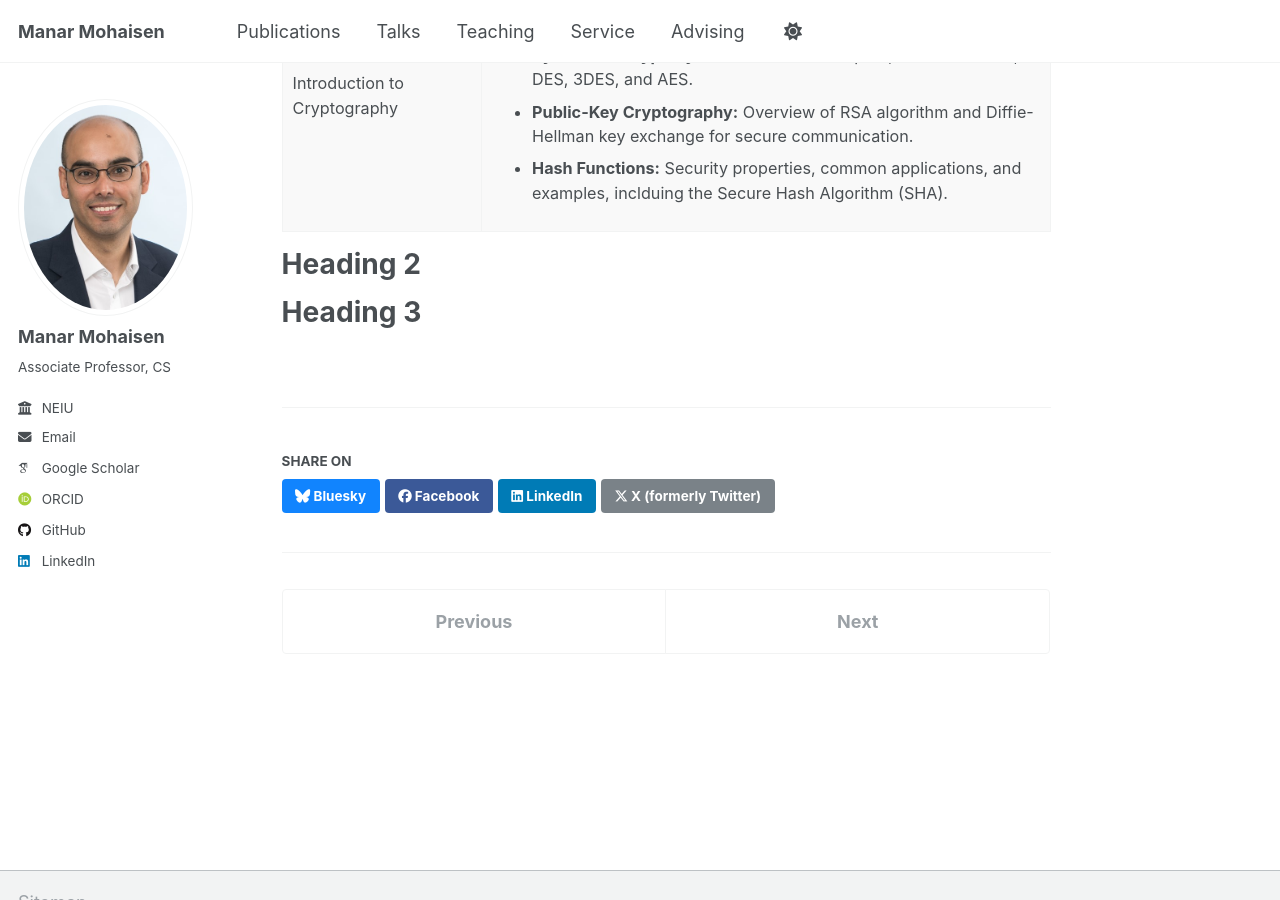
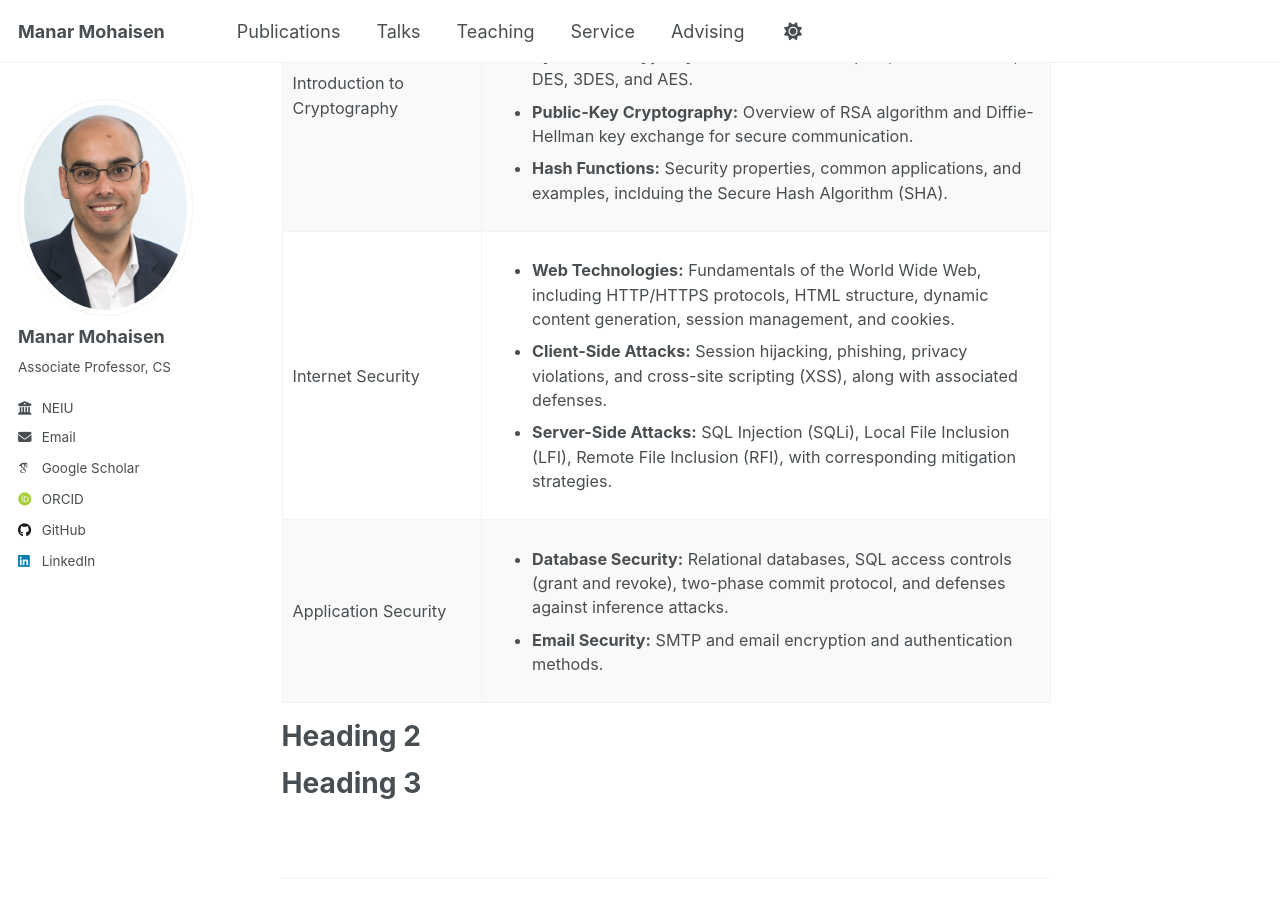
Before and after one commit to manarmohaisen/manarmohaisen.github.io, a Jekyll site: the page built from _teaching/cs360.md, in a window 1280 px wide and 900 px high, scrolled down 2380 px. Built offline with Jekyll 4.4.1, drawn with Linux system fonts in a browser that asks for light colours; some web fonts are replaced; a script that is not in the unit is left out.

Commit message:
Update cs360.md

```diff
--- a/_teaching/cs360.md
+++ b/_teaching/cs360.md
@@ -100,6 +100,25 @@ Content
 </ul>
       </td>
     </tr>
+    <tr style="background-color: #ffffff;">
+      <td style="padding: 10px;">Internet Security</td>
+      <td style="padding: 10px;">
+    <ul>
+  <li><strong>Web Technologies:</strong> Fundamentals of the World Wide Web, including HTTP/HTTPS protocols, HTML structure, dynamic content generation, session management, and cookies.</li>
+  <li><strong>Client-Side Attacks:</strong> Session hijacking, phishing, privacy violations, and cross-site scripting (XSS), along with associated defenses.</li>
+  <li><strong>Server-Side Attacks:</strong> SQL Injection (SQLi), Local File Inclusion (LFI), Remote File Inclusion (RFI), with corresponding mitigation strategies.</li>
+</ul>
+      </td>
+    </tr>
+     <tr style="background-color: #f9f9f9;">
+      <td style="padding: 10px;">Application Security</td>
+      <td style="padding: 10px;">
+        <ul>
+  <li><strong>Database Security:</strong> Relational databases, SQL access controls (grant and revoke), two-phase commit protocol, and defenses against inference attacks.</li>
+  <li><strong>Email Security:</strong> SMTP and email encryption and authentication methods.</li>
+</ul>
+      </td>
+    </tr>
   </tbody>
 </table>
 
```
